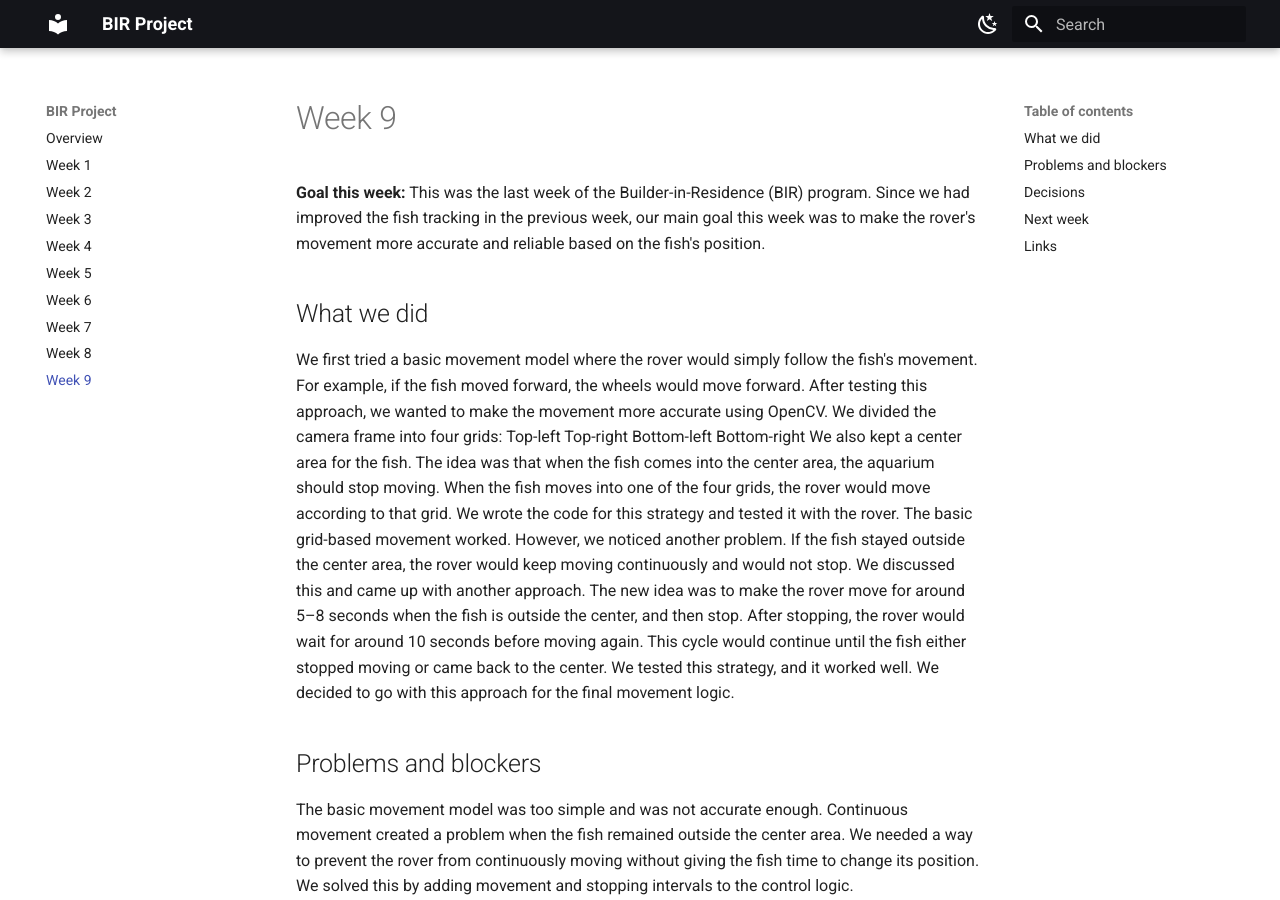
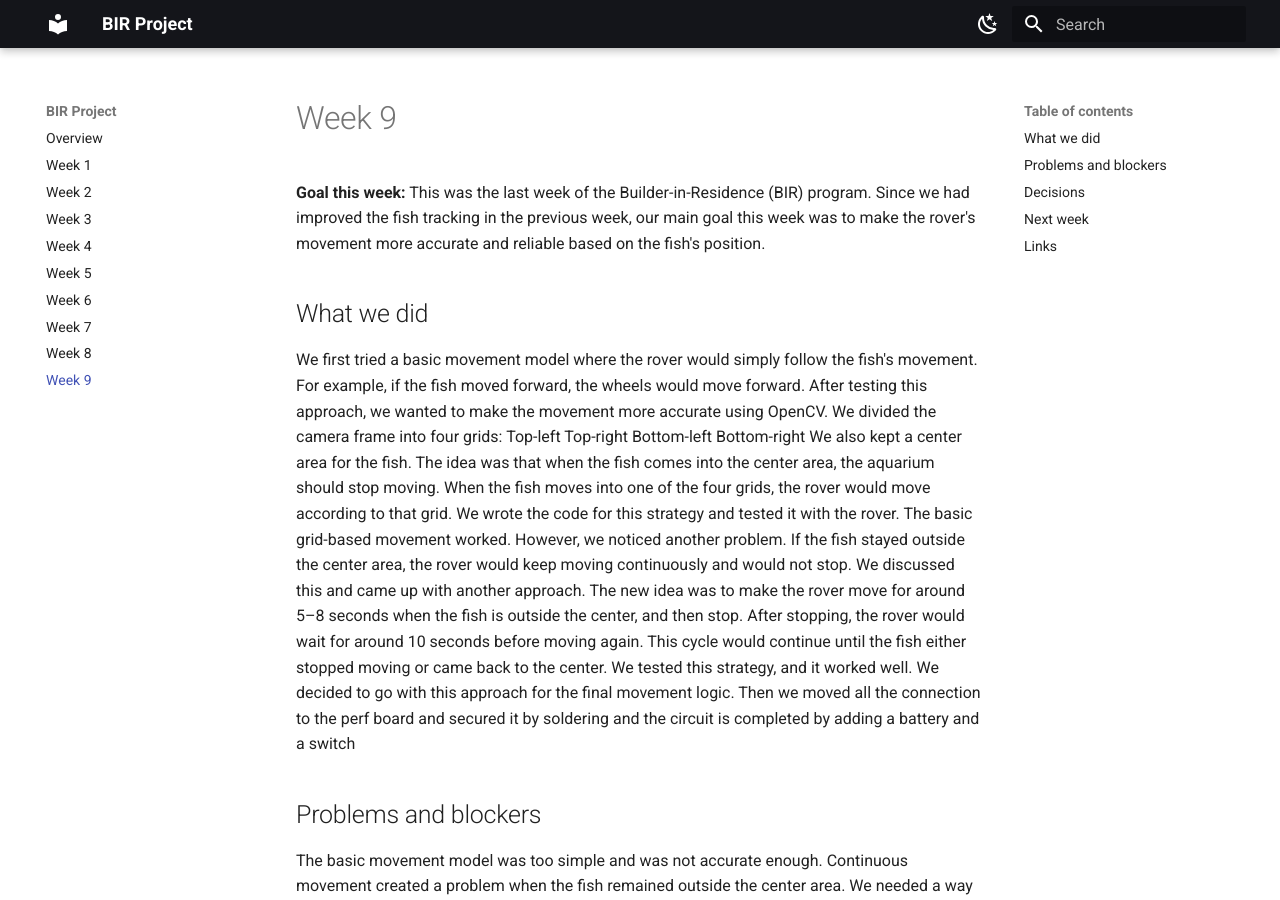
Before and after one commit to BuilderinResidencyTinkerspace/AquaNav_, an MkDocs documentation site: the page built from docs/week-09.md, in a window 1280 px wide and 900 px high. Built offline with MkDocs 1.6.1 and Material for MkDocs 9.7.7, drawn with Linux system fonts in a browser that asks for light colours.

Commit message:
Update week-09.md

```diff
--- a/docs/week-09.md
+++ b/docs/week-09.md
@@ -19,7 +19,7 @@ We discussed this and came up with another approach.
 The new idea was to make the rover move for around 5–8 seconds when the fish is outside the center, and then stop.
 After stopping, the rover would wait for around 10 seconds before moving again.
 This cycle would continue until the fish either stopped moving or came back to the center.
-We tested this strategy, and it worked well. We decided to go with this approach for the final movement logic.
+We tested this strategy, and it worked well. We decided to go with this approach for the final movement logic. Then we moved all the connection to the perf board and secured it by soldering and the circuit is completed by adding a battery and a switch
 
 ## Problems and blockers
 
```
